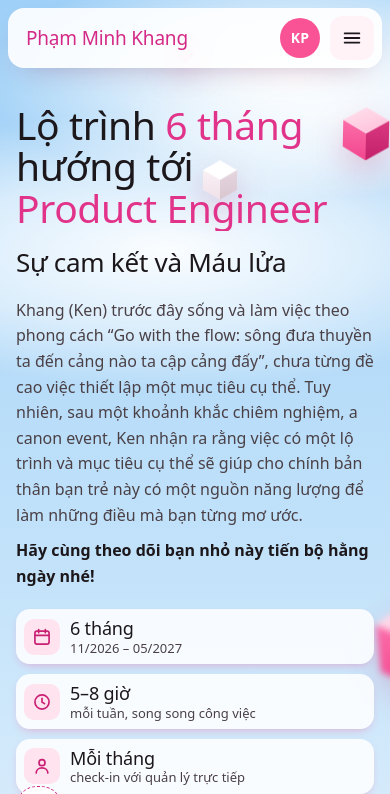
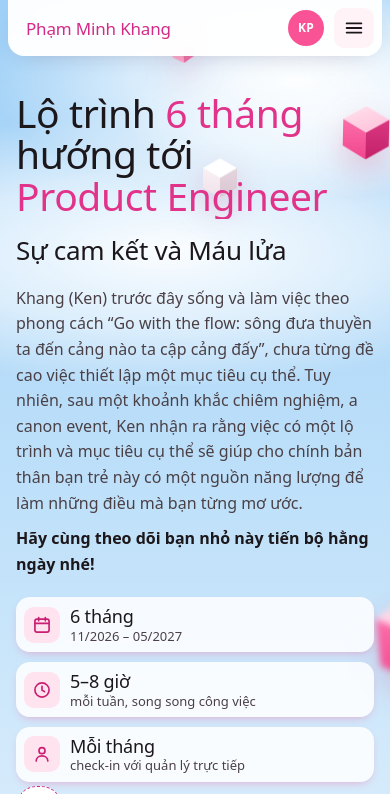
Before and after one commit to kenbonbi-sys/Ken-s-IDP, a plain HTML site: page index.html in a window 390 px wide. Shown: the top 794 px of the page. Drawn offline with Linux system fonts and the light colour scheme; a web font is replaced by a local one.

Commit message:
style: nav theo khung M16, thu nhỏ 20%
Dính mép trên, bo 2 góc dưới, cụm tên | IDP 6 tháng / tagline, link chữ mảnh.

Co-Authored-By: Claude Opus 5.5 <noreply@anthropic.com>

```diff
--- a/index.html
+++ b/index.html
@@ -116,19 +116,25 @@ code{font-family:ui-monospace,"Cascadia Code",Consolas,monospace;font-size:.88em
 
 /* ================= Hero (bầu trời) ================= */
 /* ================= Nav (kiểu M16) ================= */
-.nav{position:fixed;left:0;right:0;top:0;z-index:40;padding:12px 16px 0;pointer-events:none}
-.nav-in{position:relative;display:flex;align-items:center;gap:20px;max-width:1232px;min-height:72px;margin:0 auto;padding:0 14px 0 28px;border-radius:20px;background:rgba(255,255,255,.9);-webkit-backdrop-filter:blur(14px);backdrop-filter:blur(14px);box-shadow:0 12px 30px -16px rgba(120,20,70,.35);pointer-events:auto;animation:navin .9s var(--out) both}
-.nav-brand{font-size:22px;line-height:1.1;color:var(--pink-btn);text-decoration:none;white-space:nowrap}
-.nav-links{display:flex;align-items:center;gap:4px;margin-left:auto}
-.nav-links a{position:relative;padding:10px 14px;border-radius:10px;font-size:17px;font-weight:500;color:var(--ink);text-decoration:none;white-space:nowrap;transition:color .2s ease}
-.nav-links a::after{content:"";position:absolute;left:14px;right:14px;bottom:4px;height:2px;border-radius:1px;background:var(--pink);transform:scaleX(0);transform-origin:0 50%;transition:transform .35s var(--out)}
+/* Theo nav M16 (dính mép trên, bo 2 góc dưới), mọi kích thước thu còn 80% */
+.nav{position:fixed;left:0;right:0;top:0;z-index:40;padding:0 16px;pointer-events:none}
+.nav-in{position:relative;display:flex;align-items:center;gap:16px;min-height:64px;margin:0 auto;padding:0 18px 0 30px;border-radius:0 0 19px 19px;background:rgba(255,255,255,.96);-webkit-backdrop-filter:blur(14px);backdrop-filter:blur(14px);box-shadow:0 8px 24px -14px rgba(60,20,45,.28);pointer-events:auto;animation:navin .9s var(--out) both}
+.nav-brand{display:flex;align-items:center;gap:10px;color:inherit;text-decoration:none;white-space:nowrap}
+.nb-name{font-size:18px;line-height:1;color:var(--pink-btn)}
+.nb-div{width:1px;height:26px;background:var(--ink)}
+.nb-t{display:flex;flex-direction:column;gap:1px;line-height:1.15}
+.nb-t b{font-size:12.5px;font-weight:800;color:var(--ink)}
+.nb-t small{font-size:10.5px;font-weight:700;color:var(--pink-text)}
+.nav-links{display:flex;align-items:center;gap:12px;margin-left:auto}
+.nav-links a{position:relative;padding:8px 8px;border-radius:8px;font-size:15px;font-weight:400;color:var(--ink);text-decoration:none;white-space:nowrap;transition:color .2s ease}
+.nav-links a::after{content:"";position:absolute;left:8px;right:8px;bottom:2px;height:2px;border-radius:1px;background:var(--pink);transform:scaleX(0);transform-origin:0 50%;transition:transform .35s var(--out)}
 .nav-links a:hover,.nav-links a[aria-current=true]{color:var(--pink-text)}
 .nav-links a:hover::after,.nav-links a[aria-current=true]::after{transform:scaleX(1)}
-.nav-av{display:grid;place-items:center;width:48px;height:48px;flex:0 0 auto;margin-left:8px;border-radius:50%;background:var(--pink);color:#fff;font-size:16px;font-weight:800;letter-spacing:.02em}
-.nav-mb{display:none;place-items:center;width:44px;height:44px;flex:0 0 auto;padding:0;border:0;border-radius:12px;background:var(--pink-50);color:var(--ink);cursor:pointer}
+.nav-av{display:grid;place-items:center;width:40px;height:40px;flex:0 0 auto;margin-left:28px;border-radius:50%;background:var(--pink);color:#fff;font-size:13px;font-weight:800;letter-spacing:.02em}
+.nav-mb{display:none;place-items:center;width:40px;height:40px;flex:0 0 auto;padding:0;border:0;border-radius:10px;background:var(--pink-50);color:var(--ink);cursor:pointer}
 .nav-mb .ic{width:22px;height:22px}
 
-.hero{position:relative;padding:140px 24px 90px;overflow:hidden;background:linear-gradient(180deg,#9FD0F7 0%,#C4E3FA 45%,#E6F2FC 78%,#F5EEF6 100%)}
+.hero{position:relative;padding:124px 24px 90px;overflow:hidden;background:linear-gradient(180deg,#9FD0F7 0%,#C4E3FA 45%,#E6F2FC 78%,#F5EEF6 100%)}
 .cloud{position:absolute;border-radius:50%;background:radial-gradient(closest-side,rgba(255,255,255,.95),rgba(255,255,255,.55) 55%,rgba(255,255,255,0));pointer-events:none;animation:cloud 38s ease-in-out infinite alternate}
 .cl-a{width:760px;height:280px;left:-180px;top:110px}
 .cl-b{width:620px;height:240px;right:-160px;top:-40px;animation-duration:46s;animation-direction:alternate-reverse}
@@ -559,7 +565,7 @@ code{font-family:ui-monospace,"Cascadia Code",Consolas,monospace;font-size:.88em
 
 /* ================= Responsive ================= */
 @media (max-width:1020px){
-  .hero{padding-top:124px}
+  .hero{padding-top:112px}
   .nav-links{position:absolute;left:0;right:0;top:calc(100% + 8px);flex-direction:column;align-items:stretch;gap:2px;margin:0;padding:8px;border-radius:18px;background:#fff;box-shadow:var(--sh-m);opacity:0;visibility:hidden;transform:translateY(-8px);transition:opacity .25s ease,transform .35s var(--out),visibility 0s linear .35s}
   .nav.open .nav-links{opacity:1;visibility:visible;transform:none;transition:opacity .25s ease,transform .35s var(--out)}
   .nav-links a{padding:13px 14px}
@@ -584,11 +590,12 @@ code{font-family:ui-monospace,"Cascadia Code",Consolas,monospace;font-size:.88em
   .tl-line{left:99px;right:auto;width:calc(150px * 5 + 8px * 5)}
 }
 @media (max-width:640px){
-  .hero{padding:104px 16px 64px}
-  .nav{padding:8px 8px 0}
-  .nav-in{min-height:60px;gap:10px;padding:0 8px 0 18px;border-radius:16px}
-  .nav-brand{font-size:19px}
-  .nav-av{width:40px;height:40px;font-size:14px}
+  .hero{padding:92px 16px 64px}
+  .nav{padding:0 8px}
+  .nav-in{min-height:56px;gap:10px;padding:0 8px 0 18px;border-radius:0 0 16px 16px}
+  .nb-name{font-size:17px}
+  .nb-div,.nb-t{display:none}
+  .nav-av{width:36px;height:36px;font-size:12px}
   .story{font-size:16px}
   /* Màn điện thoại quá hẹp cho 2 dòng ở cỡ đọc được: cho dòng đầu tự xuống dòng */
   .h1{font-size:clamp(32px,10vw,42px)}
@@ -636,7 +643,7 @@ code{font-family:ui-monospace,"Cascadia Code",Consolas,monospace;font-size:.88em
 <!-- ============ NAV ============ -->
 <header class="nav" id="nav">
   <div class="nav-in">
-    <a class="nav-brand dsp" href="#top">Phạm Minh Khang</a>
+    <a class="nav-brand" href="#top" aria-label="Phạm Minh Khang, IDP 6 tháng, về đầu trang"><span class="nb-name dsp">Phạm Minh Khang</span><span class="nb-div" aria-hidden="true"></span><span class="nb-t" aria-hidden="true"><b>IDP 6 tháng</b><small>Sự cam kết và Máu lửa</small></span></a>
     <nav class="nav-links" id="nav-links" aria-label="Các mục trên trang">
       <a href="#doi-chieu">Kế hoạch phát triển</a>
       <a href="#muc-tieu">Mục tiêu</a>
```
